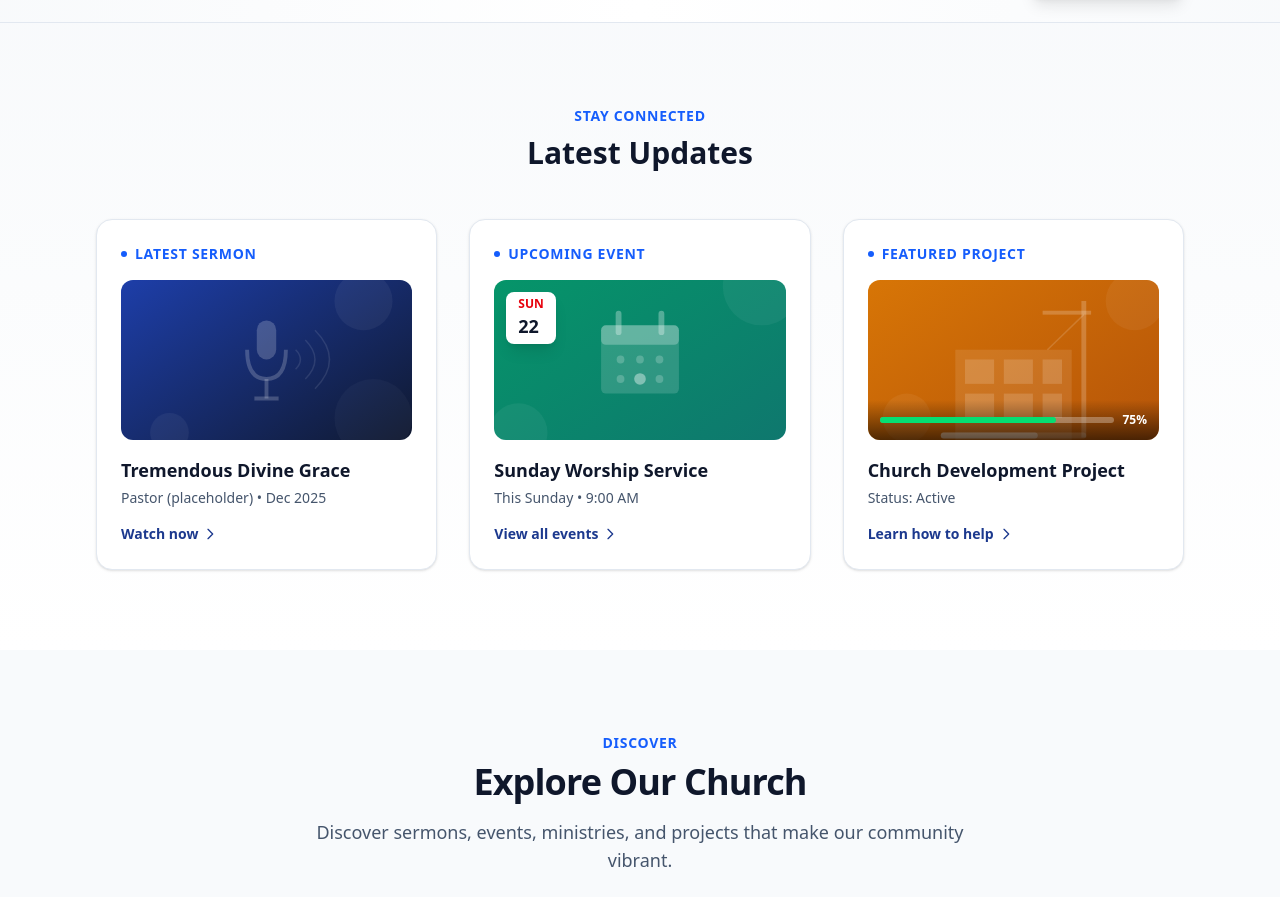
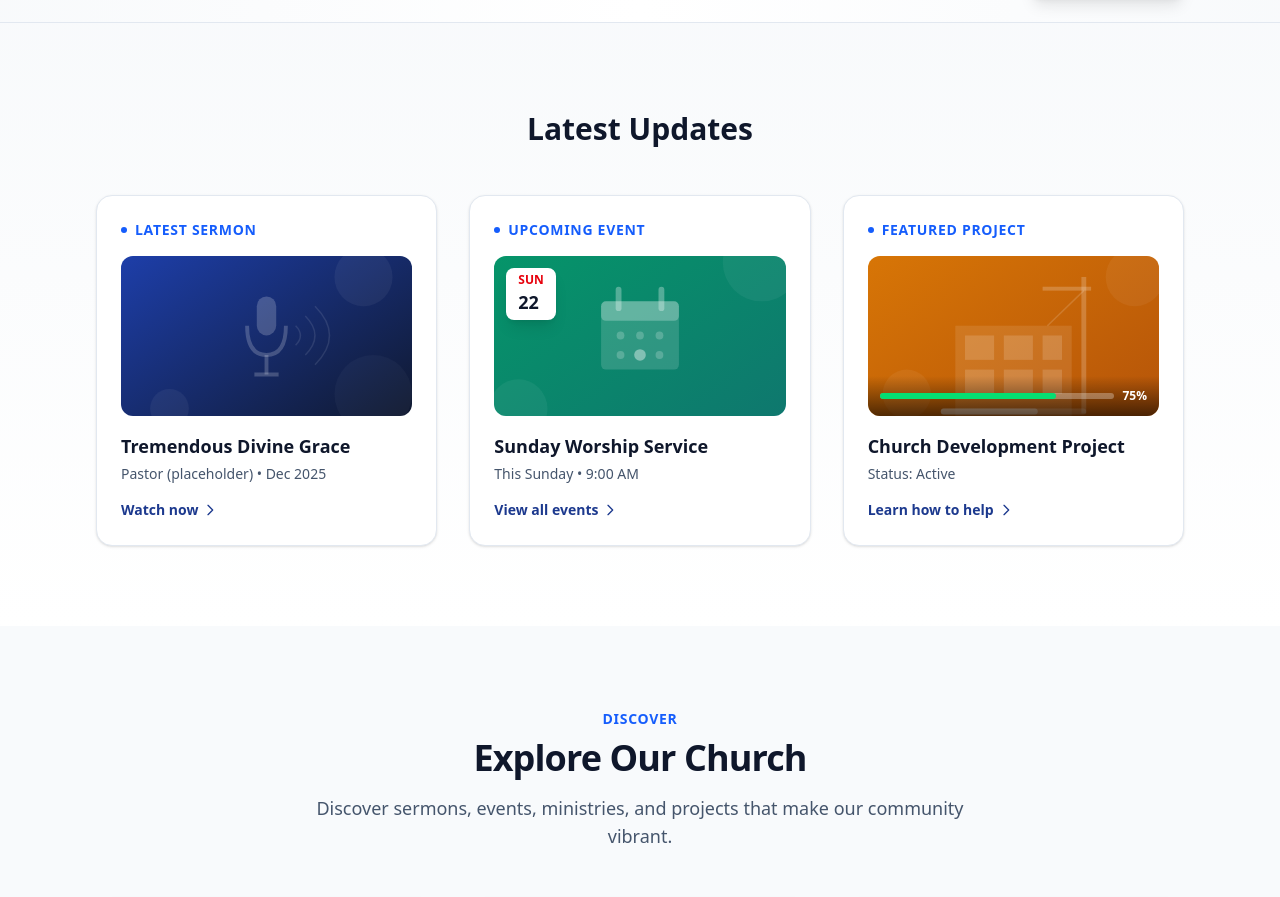
Before and after one commit to vouh/FGCK-44, a Next.js app: page / in a window 1280 px wide. Shown: the part 1036-1933 px from the top of the page. Built offline with nearby package versions, Linux system fonts and the light colour scheme.

Commit message:
Remove 'Stay Connected' from homepage section header

```diff
--- a/src/app/(site)/page.tsx
+++ b/src/app/(site)/page.tsx
@@ -182,7 +182,6 @@ export default function HomePage() {
       <section className="bg-gradient-to-b from-slate-50 to-white py-20">
         <Container>
           <div className="mb-12 text-center">
-            <span className="text-sm font-semibold uppercase tracking-wider text-blue-600">Stay Connected</span>
             <h2 className="mt-2 text-3xl font-black text-slate-900">Latest Updates</h2>
           </div>
           <div className="grid gap-8 md:grid-cols-3">
```
